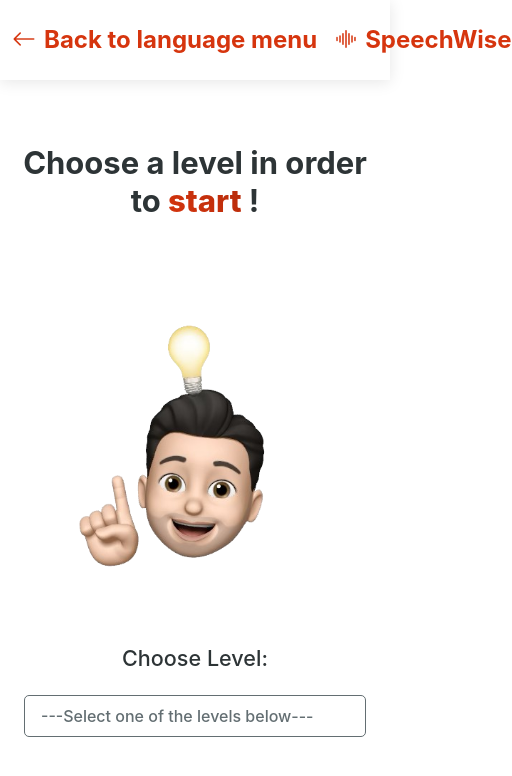
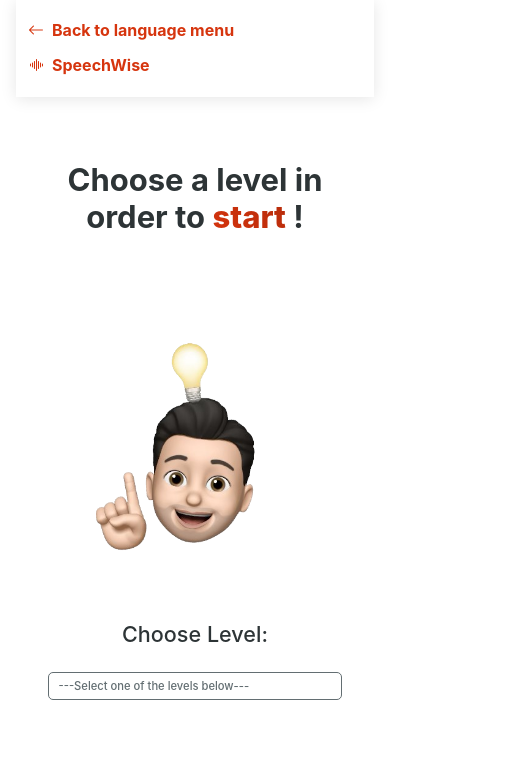
Before and after one commit to NanciuDavid/SpeechWise---A-Language-Learning-Assistant, a plain HTML site: page pages/french-ex.html in a window 390 px wide. Shown: the whole page, 512 px wide, since content can reach past the window. Drawn offline with nearby package versions, Linux system fonts and the light colour scheme.

Commit message:
made the exercise page responsive

```diff
--- a/styles/english-ex.css
+++ b/styles/english-ex.css
@@ -13,11 +13,10 @@
     --text-light: #636e72;
 }
 
-
-
 body {
     color: var(--text-dark);
     line-height: 1.6;
+    padding: 0 1rem;
 }
 
 /* Navbar Styles */
@@ -27,10 +26,9 @@ body {
     box-shadow: 0 2px 15px rgba(0, 0, 0, 0.1);
     padding: 1rem 0;
     display: flex;
-  flex-wrap: inherit;
-  align-items: center;
-  justify-content: space-between;
-  margin-bottom: 4rem;
+    align-items: center;
+    justify-content: space-between;
+    margin-bottom: 4rem;
 }
 
 .navbar-brand {
@@ -60,24 +58,23 @@ body {
     transform: translateY(-2px);
 }
 
-
-h1{
+h1 {
     font-size: large;
     text-align: center;
     margin-bottom: 5rem;
 }
 
-
-.row{
+.row {
     display: flex;
     flex-direction: row;
     justify-content: center;
     align-items: center;
     margin: 0 auto;
     height: fit-content;
+    flex-wrap: wrap;
 }
 
-#select-level{
+#select-level {
     margin: 1rem 0;
     padding: 0.5rem 1rem;
     border: 1px solid var(--text-light);
@@ -116,15 +113,12 @@ h1{
     transform: translateY(-2px);
 }
 
-
-header h1{
+header h1 {
     font-size: 2.5rem;
     font-weight: 700;
     margin: 0.8rem 0;
     text-align: center;
-
 }
-
 
 .gradient-text {
     background: linear-gradient(45deg, var(--primary), var(--primary-dark));
@@ -134,10 +128,95 @@ header h1{
     font-weight: 800;
 }
 
-
 #submit-button {
     display: flex;
     justify-content: center;
     align-items: center;
     margin: 0 auto;
 }
+
+/* Media Queries */
+@media (max-width: 1200px) {
+    h1 {
+        font-size: 1.8rem;
+        margin-bottom: 3rem;
+    }
+
+    .navbar-brand {
+        font-size: 1.3rem;
+    }
+}
+
+@media (max-width: 992px) {
+    .navbar {
+        flex-direction: column;
+        text-align: center;
+        padding: 1rem 0;
+    }
+
+    h1 {
+        font-size: 1.5rem;
+    }
+
+    .row {
+        flex-direction: column;
+    }
+
+    #select-level {
+        font-size: 0.9rem;
+    }
+
+    .btn-primary, .btn-outline-primary {
+        padding: 0.6rem 1.2rem;
+        font-size: 0.9rem;
+    }
+}
+
+@media (max-width: 768px) {
+    h1 {
+        font-size: 1.3rem;
+        margin-bottom: 2rem;
+    }
+
+    .navbar-brand {
+        font-size: 1.1rem;
+    }
+
+    #select-level {
+        padding: 0.4rem 0.8rem;
+        font-size: 0.8rem;
+    }
+
+    .btn-primary, .btn-outline-primary {
+        padding: 0.5rem 1rem;
+        font-size: 0.8rem;
+    }
+}
+
+@media (max-width: 576px) {
+    .navbar {
+        padding: 0.8rem 0;
+    }
+
+    h1 {
+        font-size: 1.1rem;
+    }
+
+    .navbar-brand {
+        font-size: 1rem;
+    }
+
+    .row {
+        padding: 0.5rem;
+    }
+
+    #select-level {
+        padding: 0.3rem 0.6rem;
+        font-size: 0.7rem;
+    }
+
+    .btn-primary, .btn-outline-primary {
+        padding: 0.4rem 0.8rem;
+        font-size: 0.7rem;
+    }
+}
```
